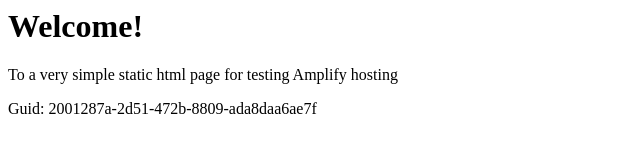
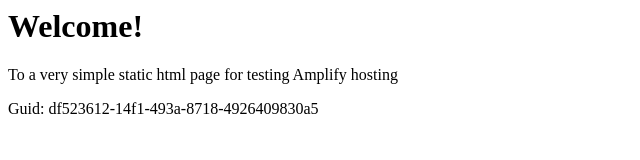
Before and after one commit to aws-aemilia-cmh/Github-PR-Commit-Integration-Test-DoNotTouch-GitHubWebhookPushCanaryTest-v1-prod-us-east-2, a website: page src/index.html in a window 1280 px wide. Shown: the full height of the page, 0-640 px from the left. Drawn offline with Linux system fonts and the light colour scheme.

Commit message:
commit from integ tests

```diff
--- a/src/index.html
+++ b/src/index.html
@@ -12,6 +12,6 @@
 <body>
     <h1>Welcome!</h1>
     <p>To a very simple static html page for testing Amplify hosting</p>
-    <p>Guid: 2001287a-2d51-472b-8809-ada8daa6ae7f</p></body>
+    <p>Guid: df523612-14f1-493a-8718-4926409830a5</p></body>
 
 </html>
```
